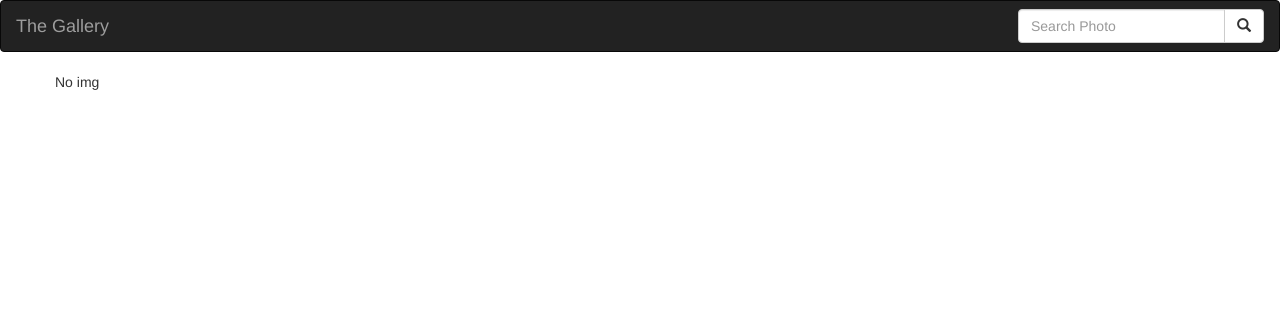
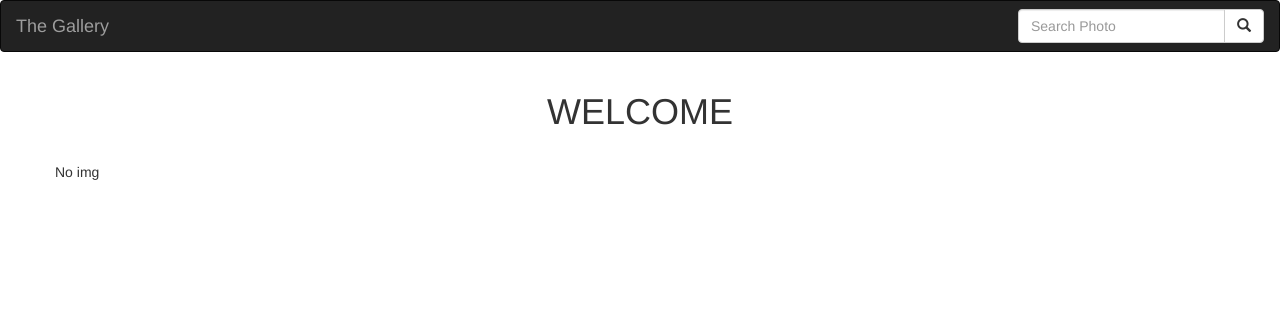
Before and after one commit to mitchnm/GALLERY, a Django app: page / in a window 1280 px wide. Shown: the top 312 px of the page. Run offline with Django 3.2, Linux system fonts and the light colour scheme; data that the repository does not hold is empty; some libraries are stand-ins or nearby versions.

Commit message:
fixing migration issues

```diff
--- a/gallery/models.py
+++ b/gallery/models.py
@@ -22,8 +22,8 @@ class Category(models.Model):
 class Image(models.Model):
     img_name = models.CharField(max_length=35)
     img_decription = models.TextField()
-    # img_location = models.ForeignKey(Location, default=1)
-    # img_category = models.ForeignKey(Category, default=1)
+    # img_location = models.ForeignKey(Location, on_delete=models.CASCADE)
+    # img_category = models.ForeignKey(Category, on_delete=models.CASCADE)
     article_image = models.ImageField(upload_to = 'gallery/')
 
     def __str__(self):
--- a/gallery/templates/base.html
+++ b/gallery/templates/base.html
@@ -17,7 +17,7 @@
   {% include "navbar.html" %}
   <div class="container">
     {% block content %}
-
+   <h1 style="text-align:center;">WELCOME</h1><br>
     {% endblock %}
   </div>
 </body>
```
Also changed, not shown: gallery/migrations/0003_auto_20190617_0727.py (added).
